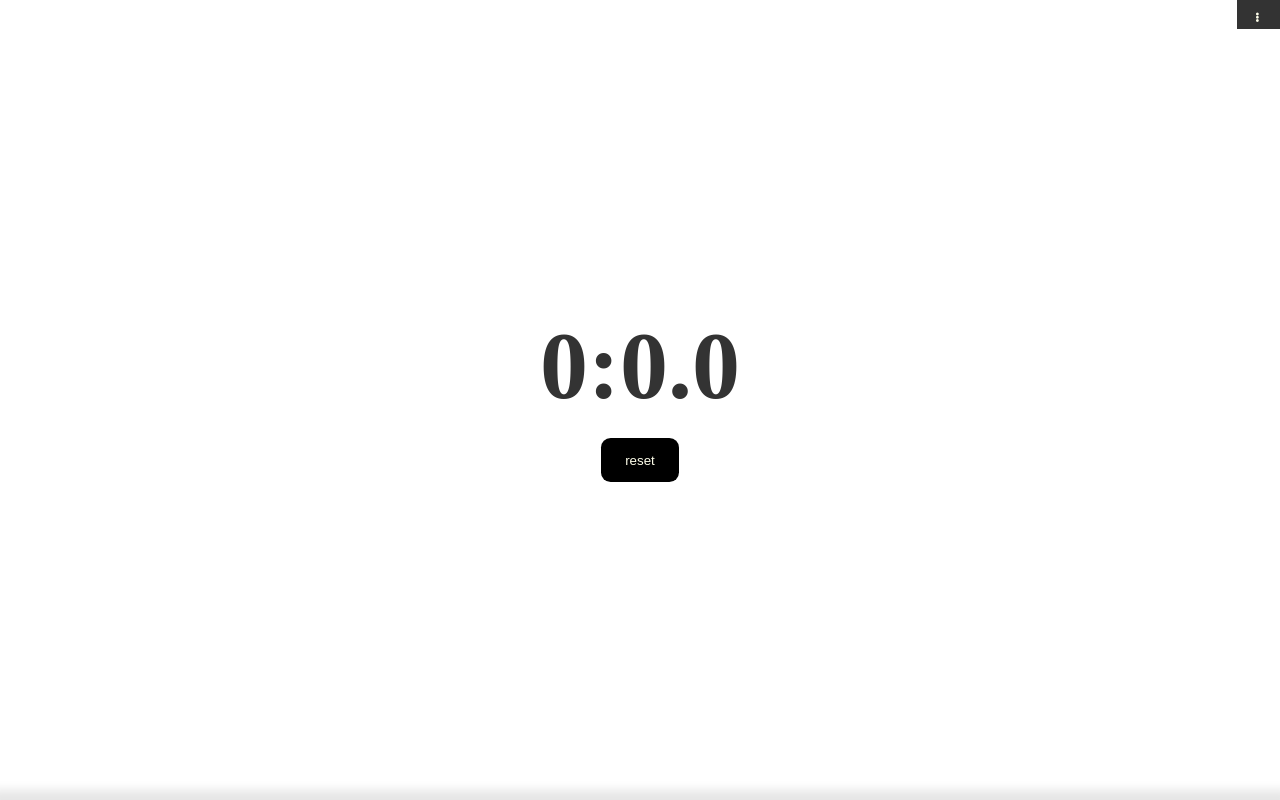
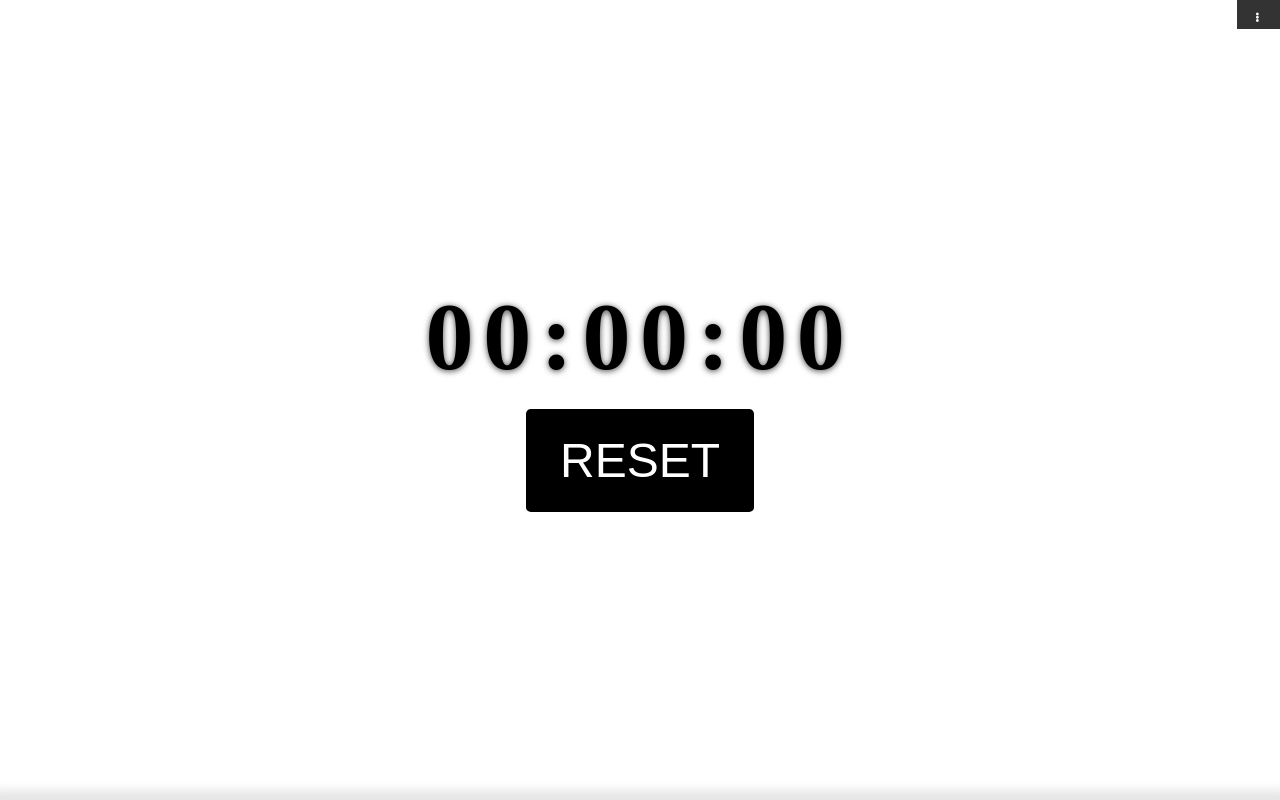
Before and after one commit to zerosoul/mini-stopwatch, a React app: page / in a window 1280 px wide. Built offline with nearby package versions, Linux system fonts and the light colour scheme.

Commit message:
feat: first version

```diff
--- a/src/App.js
+++ b/src/App.js
@@ -1,9 +1,10 @@
-import React from 'react';
+import React, { useState } from 'react';
 import styled from 'styled-components';
 import Modal from './components/Modal';
 import Themes from './components/Themes';
 import Menu from './components/Menu';
-import { useModal, useThemes, useTime } from './hooks';
+import { invertColor } from './utils';
+import { useModal, useThemes, useStopwatch } from './hooks';
 
 const StyledBody = styled.section`
   height: 100vh;
@@ -13,17 +14,20 @@ const StyledBody = styled.section`
   justify-content: center;
   align-items: center;
   transition: background ease-in-out 0.5s;
-  /* mix-blend-mode: difference; */
-
+  background: ${({ theme }) => theme};
   .time {
     font-size: 4rem;
     font-weight: bold;
-    color: #333;
+    text-shadow: 0px 1px 6px #3e3d3d;
+    letter-spacing: 0.4rem;
+    color: ${({ theme }) => invertColor(theme)};
   }
   .btn {
-    padding: 0.6rem 1rem;
+    padding: 1rem 1.4rem;
     background: #000;
-    border-radius: 0.4rem;
+    color: #fff;
+    border-radius: 0.2rem;
+    font-size: 2rem;
     border: none;
     margin-top: 1rem;
     cursor: pointer;
@@ -33,7 +37,8 @@ const StyledBody = styled.section`
   }
 `;
 const App = () => {
-  const { start, time, stop, running, reset } = useTime();
+  const { start, pause, ms, seconds, minutes, reset } = useStopwatch();
+  const [counting, setCounting] = useState(false);
   const { visible: modalVisible, closeModal, openModal } = useModal();
   const { visible: themesVisible, closeThemes, openThemes, theme, setTheme } = useThemes();
   const handleReset = evt => {
@@ -41,28 +46,33 @@ const App = () => {
     evt.stopPropagation();
   };
   const handleBodyClick = () => {
-    if (themesVisible) {
+    if (themesVisible || modalVisible) {
       closeThemes();
+      closeModal();
       return;
     }
-    if (running) {
-      stop();
+    if (counting) {
+      pause();
     } else {
       start();
     }
+    setCounting(prev => !prev);
   };
+  console.log('theme', theme);
+
   return (
     <>
       <Modal visible={modalVisible} closeModal={closeModal} />
       <Themes visible={themesVisible} {...{ closeThemes, setTheme }} />
       <Menu {...{ openModal, openThemes }} />
-      <StyledBody onClick={handleBodyClick} style={{ background: theme }}>
+      <StyledBody onClick={handleBodyClick} theme={theme}>
         <div className="time">
-          {time[0]}:{time[1]}.{time[2]}
+          {minutes < 10 ? `0${minutes}` : minutes}:{seconds < 10 ? `0${seconds}` : seconds}:
+          {ms < 10 ? `0${ms}` : ms}
         </div>
 
-        <button className={`btn ${running && 'hidden'}`} onClick={handleReset}>
-          reset
+        <button className={`btn ${counting && 'hidden'}`} onClick={handleReset}>
+          RESET
         </button>
       </StyledBody>
     </>
--- a/src/Global.style.js
+++ b/src/Global.style.js
@@ -9,7 +9,6 @@ const GlobalStyle = createGlobalStyle`
     outline:none;
     -webkit-text-size-adjust: none;
     -webkit-tap-highlight-color: rgba(0,0,0,0);
-    color:#ffffeb;
   }
   html{
     -webkit-font-smoothing: antialiased;
--- a/src/components/Menu.js
+++ b/src/components/Menu.js
@@ -27,7 +27,15 @@ const Wrapper = styled.section`
   }
 `;
 export default function Menu({ openModal, openThemes }) {
-  const { expand, expandMenu } = useMenu();
+  const { expand, expandMenu, foldMenu } = useMenu();
+  const handleThemeClick = () => {
+    foldMenu();
+    openThemes();
+  };
+  const handleAboutClick = () => {
+    foldMenu();
+    openModal();
+  };
   return (
     <Wrapper>
       {!expand && (
@@ -37,10 +45,10 @@ export default function Menu({ openModal, openThemes }) {
       )}
       {expand && (
         <ul className="list">
-          <li className="item" onClick={openThemes}>
+          <li className="item" onClick={handleThemeClick}>
             Themes
           </li>
-          <li className="item" onClick={openModal}>
+          <li className="item" onClick={handleAboutClick}>
             About
           </li>
         </ul>
--- a/src/components/Modal.js
+++ b/src/components/Modal.js
@@ -11,20 +11,31 @@ const Wrapper = styled.section`
   left: 0;
   right: 0;
   bottom: 0;
-  height:100%;
-  display: flex;
+  height: 100%;
   justify-content: center;
   align-items: center;
+  display: none;
+  &.visible {
+    display: flex;
+  }
   .modal {
-    background:#fff;
+    transform: translateY(-2rem);
+    transition: all 0.5s;
+    color: #333;
+    background: #fff;
     padding: 2rem 3rem;
-    box-shadow；-5px 14px 6px rgba(0, 0, 0, 0.5);
+    box-shadow: -5px 14px 6px rgba(0, 0, 0, 0.5);
   }
 `;
 export default function Modal({ visible = false, closeModal }) {
-  return visible ? (
-    <Wrapper onClick={closeModal}>
-      <div className="modal">modal content</div>
+  const handleContentClick = evt => {
+    evt.stopPropagation();
+  };
+  return (
+    <Wrapper className={visible ? 'visible' : null} onClick={closeModal}>
+      <div onClick={handleContentClick} className="modal">
+        modal content
+      </div>
     </Wrapper>
-  ) : null;
+  );
 }
--- a/src/components/Themes.js
+++ b/src/components/Themes.js
@@ -1,6 +1,6 @@
 import React from 'react';
 import styled from 'styled-components';
-
+import { rgb2hex, invertColor } from '../utils';
 const Wrapper = styled.section`
   position: fixed;
   bottom: 0;
@@ -25,6 +25,7 @@ const Wrapper = styled.section`
     transition: transform 0.2s;
     color: #fff;
     z-index: 996;
+    text-transform: capitalize;
     &:hover {
       z-index: 997;
       transition: all 0.5s;
@@ -33,33 +34,43 @@ const Wrapper = styled.section`
     }
     &.purple {
       background-color: #335dc9;
+      color: ${invertColor('#335dc9')};
     }
     &.blue {
       background-color: #00bfff;
+      color: ${invertColor('#00bfff')};
     }
     &.red {
       background-color: #e3256b;
+      color: ${invertColor('#e3256b')};
     }
     &.yellow {
       background-color: #eee600;
+      color: ${invertColor('#eee600')};
     }
     &.dark {
       background-color: #000;
+      color: ${invertColor('#000')};
     }
     &.darkGray {
       background-color: #708090;
+      color: ${invertColor('#708090')};
     }
     &.gray {
       background-color: #d9d9d9;
+      color: ${invertColor('#d9d9d9')};
     }
     &.pink {
       background-color: #f44336;
+      color: ${invertColor('#f44336')};
     }
     &.green {
       background-color: #00bfa5;
+      color: ${invertColor('#335dc9')};
     }
     &.light {
       background-color: #fff;
+      color: ${invertColor('#fff')};
     }
   }
 `;
@@ -78,8 +89,9 @@ const colors = [
 // eslint-disable-next-line no-unused-vars
 export default function Themes({ visible = false, setTheme, closeThemes }) {
   const handleSetTheme = ({ target: ele }) => {
-    let color = getComputedStyle(ele).backgroundColor;
+    let color = rgb2hex(getComputedStyle(ele).backgroundColor);
     setTheme(color);
+    localStorage.setItem('STOPWATCH_THEME', color);
     // closeThemes();
   };
   return (
@@ -87,7 +99,7 @@ export default function Themes({ visible = false, setTheme, closeThemes }) {
       {colors.map(color => {
         return (
           <div key={color} onClick={handleSetTheme} className={`theme ${color}`}>
-            sssss
+            {color}
           </div>
         );
       })}
--- a/src/hooks.js
+++ b/src/hooks.js
@@ -1,5 +1,4 @@
-import { useState } from 'react';
-import { Stopwatch } from './utils';
+import { useState, useEffect, useRef, useCallback } from 'react';
 export const useMenu = (initialValue = false) => {
   const [expand, setExpand] = useState(initialValue);
 
@@ -27,8 +26,9 @@ export const useModal = (initialValue = false) => {
 };
 
 export const useThemes = (initialValue = false) => {
+  const initalTheme = localStorage.getItem('STOPWATCH_THEME') || '#fff';
   const [visible, setVisible] = useState(initialValue);
-  const [theme, setTheme] = useState('#fff');
+  const [theme, setTheme] = useState(initalTheme);
 
   const openThemes = () => {
     setVisible(true);
@@ -40,26 +40,109 @@ export const useThemes = (initialValue = false) => {
   return { visible, theme, openThemes, closeThemes, setTheme };
 };
 
-// let tmpTime = 0;
-export const useTime = () => {
-  const stopwatch = new Stopwatch();
-  const [time, setTime] = useState([0, 0, 0]);
-  const [running, setRunning] = useState(false);
+/* --------------------- useStopwatch ----------------------- */
 
-  const start = () => {
-    stopwatch.start();
+export const useStopwatch = settings => {
+  const { autoStart } = settings || { autoStart: false };
+  const [ms, setMs] = useState(0);
+  const [seconds, setSeconds] = useState(0);
+  const [minutes, setMinutes] = useState(0);
+  const [hours, setHours] = useState(0);
+  const [days, setDays] = useState(0);
 
-    console.log('start');
-  };
-  const stop = () => {
-    setRunning(false);
-    console.log('stop');
-  };
-  const reset = () => {
-    setRunning(false);
-    setTime([0, 0, 0]);
-    console.log('reset');
-  };
+  // Days
+  function addDay() {
+    setDays(prevDays => {
+      return prevDays + 1;
+    });
+  }
 
-  return { time, running, stop, start, reset };
+  // Hours
+  const addHour = useCallback(() => {
+    setHours(prevHours => {
+      if (prevHours === 23) {
+        addDay();
+        return 0;
+      }
+      return prevHours + 1;
+    });
+  }, []);
+  // Minutes
+  const addMinute = useCallback(() => {
+    setMinutes(prevMinutes => {
+      if (prevMinutes === 59) {
+        addHour();
+        return 0;
+      }
+      return prevMinutes + 1;
+    });
+  }, [addHour]);
+
+  // Seconds
+  const addSecond = useCallback(() => {
+    setSeconds(prevSeconds => {
+      if (prevSeconds === 59) {
+        addMinute();
+        return 0;
+      }
+      console.log('add second +1');
+      return prevSeconds + 1;
+    });
+  }, [addMinute]);
+
+  // Ms
+  const addMs = useCallback(() => {
+    setMs(prevMs => {
+      if (prevMs === 99) {
+        console.log('add second');
+        addSecond();
+        return 0;
+      }
+      return prevMs + 1;
+    });
+  }, [addSecond]);
+
+  // Control functions
+  const intervalRef = useRef();
+
+  const start = useCallback(() => {
+    if (!intervalRef.current) {
+      intervalRef.current = setInterval(() => {
+        addMs();
+        console.log('add ms');
+      }, 10);
+    }
+  }, [addMs]);
+
+  function pause() {
+    if (intervalRef.current) {
+      clearInterval(intervalRef.current);
+      intervalRef.current = undefined;
+    }
+  }
+
+  function reset() {
+    if (intervalRef.current) {
+      clearInterval(intervalRef.current);
+      intervalRef.current = undefined;
+    }
+    console.log('reset ');
+    setMs(0);
+    setSeconds(0);
+    setMinutes(0);
+    setHours(0);
+    setDays(0);
+  }
+
+  // didMount effect
+  useEffect(() => {
+    if (autoStart) {
+      start();
+    }
+    console.log('useE reset ');
+
+    return reset;
+  }, [autoStart, start]);
+
+  return { ms, seconds, minutes, hours, days, start, pause, reset };
 };
--- a/src/utils.js
+++ b/src/utils.js
@@ -1,78 +1,36 @@
-class Stopwatch {
-  constructor(results) {
-    this.running = false;
-    this.results = results;
-    this.laps = [];
-    this.reset();
+function padZero(str, len = 2) {
+  const zeros = new Array(len).join('0');
+  return (zeros + str).slice(-len);
+}
+export function invertColor(hex, bw = false) {
+  if (hex.indexOf('#') === 0) {
+    hex = hex.slice(1);
   }
-
-  reset() {
-    this.times = [0, 0, 0];
+  // convert 3-digit hex to 6-digits.
+  if (hex.length === 3) {
+    hex = hex[0] + hex[0] + hex[1] + hex[1] + hex[2] + hex[2];
   }
-
-  start() {
-    if (!this.time) this.time = performance.now();
-    if (!this.running) {
-      this.running = true;
-      requestAnimationFrame(this.step.bind(this));
-    }
+  if (hex.length !== 6) {
+    throw new Error('Invalid HEX color.');
   }
-
-  lap() {
-    let times = this.times;
-    let li = document.createElement('li');
-    li.innerText = this.format(times);
-    this.results.appendChild(li);
+  let r = parseInt(hex.slice(0, 2), 16);
+  let g = parseInt(hex.slice(2, 4), 16);
+  let b = parseInt(hex.slice(4, 6), 16);
+  if (bw) {
+    // http://stackoverflow.com/a/3943023/112731
+    return r * 0.299 + g * 0.587 + b * 0.114 > 186 ? '#000000' : '#FFFFFF';
   }
-
-  stop() {
-    this.running = false;
-    this.time = null;
+  // invert color components
+  r = (255 - r).toString(16);
+  g = (255 - g).toString(16);
+  b = (255 - b).toString(16);
+  // pad each with zeros and return
+  return `#${padZero(r)}${padZero(g)}${padZero(b)}`;
+}
+export function rgb2hex(rgb) {
+  rgb = rgb.match(/^rgba?\((\d+),\s*(\d+),\s*(\d+)(?:,\s*(\d+))?\)$/);
+  function hex(x) {
+    return ('0' + parseInt(x).toString(16)).slice(-2);
   }
-
-  restart() {
-    if (!this.time) this.time = performance.now();
-    if (!this.running) {
-      this.running = true;
-      requestAnimationFrame(this.step.bind(this));
-    }
-    this.reset();
-  }
-
-  step(timestamp) {
-    if (!this.running) return;
-    this.calculate(timestamp);
-    this.time = timestamp;
-    requestAnimationFrame(this.step.bind(this));
-  }
-
-  calculate(timestamp) {
-    var diff = timestamp - this.time;
-    // Hundredths of a second are 100 ms
-    this.times[2] += diff / 10;
-    // Seconds are 100 hundredths of a second
-    if (this.times[2] >= 100) {
-      this.times[1] += 1;
-      this.times[2] -= 100;
-    }
-    // Minutes are 60 seconds
-    if (this.times[1] >= 60) {
-      this.times[0] += 1;
-      this.times[1] -= 60;
-    }
-  }
-
-  format(times) {
-    return `\
-          ${pad0(times[0], 2)}:\
-          ${pad0(times[1], 2)}:\
-          ${pad0(Math.floor(times[2]), 2)}`;
-  }
+  return '#' + hex(rgb[1]) + hex(rgb[2]) + hex(rgb[3]);
 }
-
-function pad0(value, count) {
-  var result = value.toString();
-  for (; result.length < count; --count) result = '0' + result;
-  return result;
-}
-export { Stopwatch };
```
